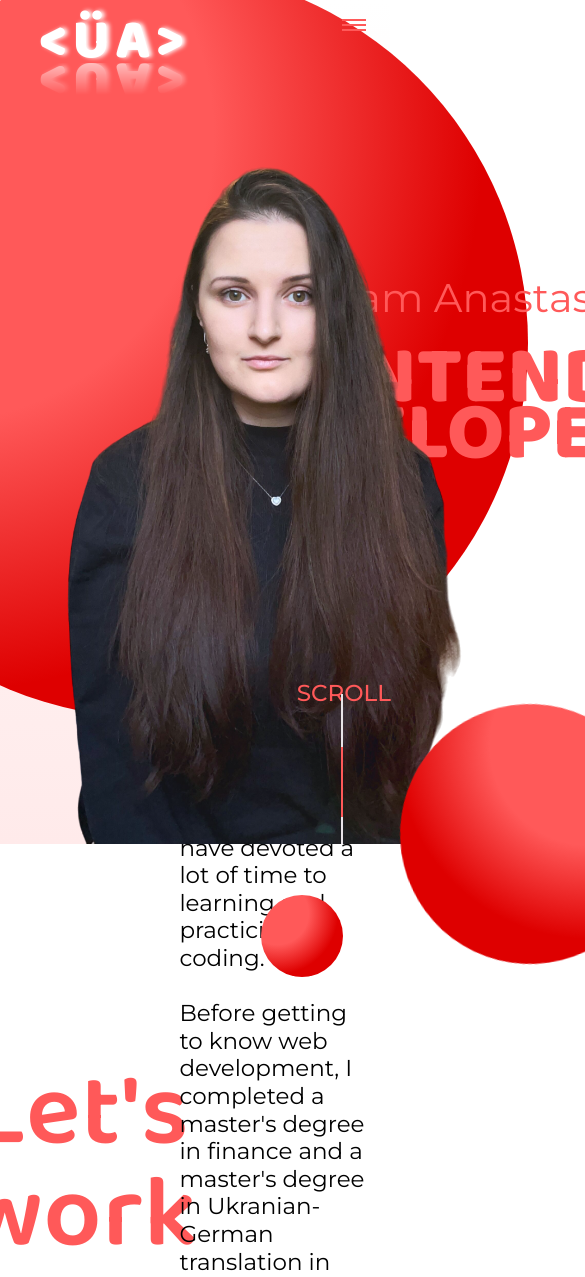
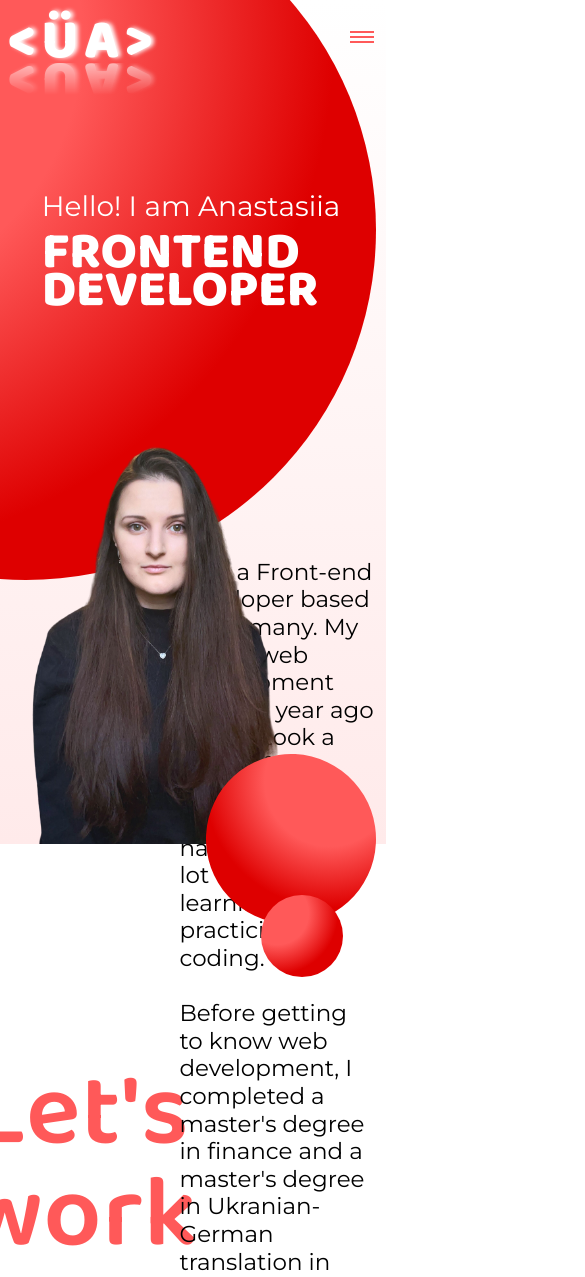
Before and after one commit to UenalAnastasiia/Portfolio-Website, an Angular app: page /about in a window 390 px wide. Shown: the top 1277 px of the page, 585 px wide, since content can reach past the window. Built offline with nearby package versions, Linux system fonts and the light colour scheme.

Commit message:
responsive home

```diff
--- /dev/null
+++ b/src/app/home/circle.scss
@@ -0,0 +1,127 @@
+.big-circle {
+    width: 860px;
+    height: 860px;
+    position: absolute;
+    top: -102px;
+    left: -154px;
+    background: radial-gradient(74.22% 74.22% at 19.79% 22.42%, #FF5959 6.25%, #FF5959 51.56%, #DE0000 100%);
+    border-radius: 100%;
+
+    @media (max-width: 1500px) {
+        top: -62px;
+        left: -222px;
+    }
+
+    @media (max-width: 1400px) {
+        width: 800px;
+        height: 800px;
+
+    }
+
+    @media (max-width: 1100px) {
+        width: 750px;
+        height: 750px;
+        top: -32px;
+    }
+
+    @media (max-height: 800px) {
+        top: -160px;
+    }
+
+    @media (max-width: 1000px) {
+        width: 900px;
+        height: 900px;
+        top: -230px;
+        left: -80px;
+    }
+
+    @media (max-width: 850px) {
+        width: 800px;
+        height: 800px;
+        top: -180px;
+        left: -100px;
+    }
+
+    @media (max-width: 750px) {
+        left: -160px;
+    }
+
+    @media (max-width: 685px) {
+        width: 700px;
+        height: 700px;
+        top: -180px;
+        left: -140px;
+    }
+
+    @media (max-width: 600px) {
+        top: -120px;
+        left: unset;
+        right: 10px;
+    }
+}
+
+.small-circle {
+    width: 260px;
+    height: 260px;
+    position: absolute;
+    bottom: -120px;
+    left: 460px;
+    z-index: 1;
+    background: radial-gradient(74.22% 74.22% at 19.79% 22.42%, #FF5959 6.25%, #FF5959 51.56%, #DE0000 100%);
+    border-radius: 100%;
+    transform: rotate(81.57deg);
+
+    @media (max-width: 1100px) {
+        left: 400px;
+    }
+
+    @media (max-height: 800px) {
+        left: 370px;
+    }
+
+    @media (max-width: 1000px) and (min-height: 800px) {
+        left: unset;
+        right: 200px;
+        width: 170px;
+        height: 170px;
+        position: absolute;
+        bottom: -80px;
+    }
+
+    @media (max-width: 850px) and (min-height: 800px) {
+        right: 100px;
+    }
+
+    @media (max-width: 750px) and (min-height: 800px) {
+        right: 40px;
+    }
+
+    @media (max-width: 450px) and (min-height: 800px) {
+        right: 14px;
+    }
+
+    @media (max-width: 1000px) and (max-height: 800px) {
+        left: unset;
+        right: 250px;
+        width: 170px;
+        height: 170px;
+        position: absolute;
+        bottom: -80px;
+    }
+
+    @media (max-width: 850px) and (max-height: 800px) {
+        right: 140px;
+    }
+
+    @media (max-width: 750px) and (max-height: 800px) {
+        right: 120px;
+    }
+
+    @media (max-width: 550px) and (max-height: 800px) {
+        right: 60px;
+    }
+
+    @media (max-width: 450px) and (max-height: 800px) {
+        right: 30px;
+    }
+}
--- a/src/app/home/home.component.scss
+++ b/src/app/home/home.component.scss
@@ -12,6 +12,10 @@
     -webkit-box-reflect: below 5px linear-gradient(to bottom,
             rgba(0, 0, 0, 0.0),
             rgba(0, 0, 0, 0.6));
+
+    @media (max-width: 850px) {
+        left: 2vw;
+    }
 }
 
 .home-container {
@@ -22,56 +26,10 @@
     align-items: center;
     justify-content: center;
     position: relative;
-}
+    overflow-x: hidden;
 
-.big-circle {
-    width: 860px;
-    height: 860px;
-    position: absolute;
-    top: -102px;
-    left: -154px;
-    background: radial-gradient(74.22% 74.22% at 19.79% 22.42%, #FF5959 6.25%, #FF5959 51.56%, #DE0000 100%);
-    border-radius: 100%;
-
-    @media (max-width: 1500px) {
-        top: -62px;
-        left: -222px;
-    }
-
-    @media (max-width: 1400px) {
-        width: 800px;
-        height: 800px;
-
-    }
-
-    @media (max-width: 1100px) {
-        width: 750px;
-        height: 750px;
-        top: -32px;
-    }
-
-    @media (max-height: 800px) {
-        top: -160px;
-    }
-}
-
-.small-circle {
-    width: 260px;
-    height: 260px;
-    position: absolute;
-    bottom: -120px;
-    left: 460px;
-    z-index: 1;
-    background: radial-gradient(74.22% 74.22% at 19.79% 22.42%, #FF5959 6.25%, #FF5959 51.56%, #DE0000 100%);
-    border-radius: 100%;
-    transform: rotate(81.57deg);
-
-    @media (max-width: 1100px) {
-        left: 400px;
-    }
-
-    @media (max-height: 800px) {
-        left: 360px;
+    @media (max-width: 600px) {
+        width: calc(100% - 4px);
     }
 }
 
@@ -89,6 +47,20 @@
     align-items: center;
 }
 
+@media (max-width: 1000px) {
+    .left-container {
+        width: 100vw;
+        max-width: 100%;
+    }
+
+    .right-container {
+        position: absolute;
+        width: 100vw;
+        max-width: 100%;
+        justify-content: center;
+    }
+}
+
 .description {
     display: flex;
     flex-direction: column;
@@ -98,6 +70,15 @@
 
     @media (max-width: 1400px) {
         margin-left: 4vw;
+    }
+
+    @media (max-width: 1000px) {
+        margin-left: 10vw;
+        margin-top: -40vh;
+    }
+
+    @media (max-width: 685px) {
+        margin-left: 0;
     }
 
     h2 {
@@ -115,6 +96,23 @@
 
         @media (max-width: 1150px) {
             font-size: 40px;
+        }
+
+        @media (max-width: 1000px) {
+            color: white;
+            padding-bottom: 0;
+        }
+
+        @media (max-width: 685px) {
+            font-size: 32px;
+        }
+
+        @media (max-width: 600px) {
+            font-size: 28px;
+        }
+
+        @media (max-width: 360px) {
+            font-size: 22px;
         }
     }
 
@@ -138,6 +136,29 @@
             font-size: 82px;
         }
 
+        @media (max-width: 1000px) {
+            color: white;
+        }
+
+        @media (max-width: 685px) {
+            font-size: 76px;
+        }
+
+        @media (max-width: 600px) {
+            font-size: 60px;
+            margin-bottom: 12px;
+        }
+
+        @media (max-width: 430px) {
+            font-size: 52px;
+            margin-bottom: 18px;
+        }
+
+        @media (max-width: 360px) {
+            font-size: 44px;
+            margin-bottom: 20px;
+        }
+
         &:last-child {
             margin-top: -42px;
         }
@@ -158,6 +179,45 @@
         left: 0px;
         height: 85vh;
     }
+
+    @media (max-width: 1000px) {
+        height: 60vh;
+        left: 30vw;
+    }
+
+    @media (max-width: 850px) {
+        left: 25vw;
+    }
+
+    @media (max-width: 685px) {
+        left: 15vw;
+    }
+
+    @media (max-width: 550px) and (min-height: 800px) {
+        left: 10vw;
+    }
+
+    @media (max-width: 500px) and (min-height: 800px) {
+        left: 0;
+    }
+
+    @media (max-width: 450px) {
+        left: -5vw;
+    }
+
+    @media (max-width: 400px) {
+        left: 0;
+        height: 50vh;
+    }
+
+    @media (max-width: 350px) {
+        left: -8vw;
+        height: 50vh;
+    }
+
+    @media (max-width: 350px) {
+        left: -12vw;
+    }
 }
 
 .icons-box {
@@ -166,6 +226,10 @@
     right: 10vw;
     display: flex;
     flex-direction: column;
+
+    @media (max-width: 1000px) {
+        display: none;
+    }
 
     a {
         margin-bottom: 32px;
@@ -204,6 +268,10 @@
     display: flex;
     justify-content: center;
     flex-direction: column;
+
+    @media (max-width: 1000px) {
+        display: none;
+    }
 
     button {
         font-family: 'Montserrat';
--- a/src/app/home/home.component.ts
+++ b/src/app/home/home.component.ts
@@ -4,7 +4,7 @@ import { MouseOverService } from '../services/mouse-over.service';
 @Component({
   selector: 'app-home',
   templateUrl: './home.component.html',
-  styleUrls: ['./home.component.scss']
+  styleUrls: ['./home.component.scss', './circle.scss']
 })
 export class HomeComponent implements OnInit {
 
--- a/src/app/navbar/navbar.component.html
+++ b/src/app/navbar/navbar.component.html
@@ -11,6 +11,13 @@
 </div>
 
 <div *ngIf="active" class="example-container">
+        <h1 class="logo-h1"> &#60;ÜA&#62; </h1>
+
+        <div class="burger-menu example-icon" [class.active]="active" (click)="menuToogle()">
+                <div class="burger-container">
+                        <div class="burger-inner"></div>
+                </div>
+        </div>
         <a href="#aboutme" (click)="menuToogle()">About me</a>
         <a href="#skills" (click)="menuToogle()">Skills set</a>
         <a href="#myworks" (click)="menuToogle()">My Work</a>
--- a/src/app/navbar/navbar.component.scss
+++ b/src/app/navbar/navbar.component.scss
@@ -38,14 +38,19 @@ a {
         background-size: 100% 2px, auto;
         font-weight: 700;
     }
+
+    @media (max-width: 1000px) {
+        margin-left: 0;
+    }
 }
 
 .example-container {
-    height: 95vh;
-    width: 550px;
+    height: 100vh;
+    width: 100vw;
+    max-width: 100%;
     position: absolute;
     right: 0;
-    top: 36px;
+    top: 0;
     background: linear-gradient(#FFFFFF, #FFEAEA);
     z-index: 9999;
     display: flex;
@@ -76,10 +81,14 @@ $burgerBarColor: #FF5959;
             position: absolute;
             width: $burgerWidth - 2 * $burgerBarHeight;
             right: 24px;
-            top: 24px;
+            top: 36px;
             z-index: 2;
             border: $burgerBarHeight solid $burgerBarColor;
             transition: border-color .2s ease-in .2s;
+
+            @media (max-width: 650px) {
+                right: 16px;
+            }
 
             &::before {
                 position: absolute;
@@ -125,5 +134,21 @@ $burgerBarColor: #FF5959;
     position: absolute;
     right: 0;
     top: 0;
+    z-index: 3;
+}
+
+.logo-h1 {
+    position: absolute;
+    top: 26px;
+    color: #FF5959;
+    left: 10vw;
     z-index: 1;
+    font-size: 56px;
+    font-weight: 800;
+    letter-spacing: 6px;
+    font-family: 'Baloo 2';
+    filter: drop-shadow(3px 0px 2px #FF5959);
+    -webkit-box-reflect: below 5px linear-gradient(to bottom,
+            rgba(0, 0, 0, 0.0),
+            rgba(0, 0, 0, 0.6));
 }
```
Also changed, not shown: src/assets/img/profile.png.
